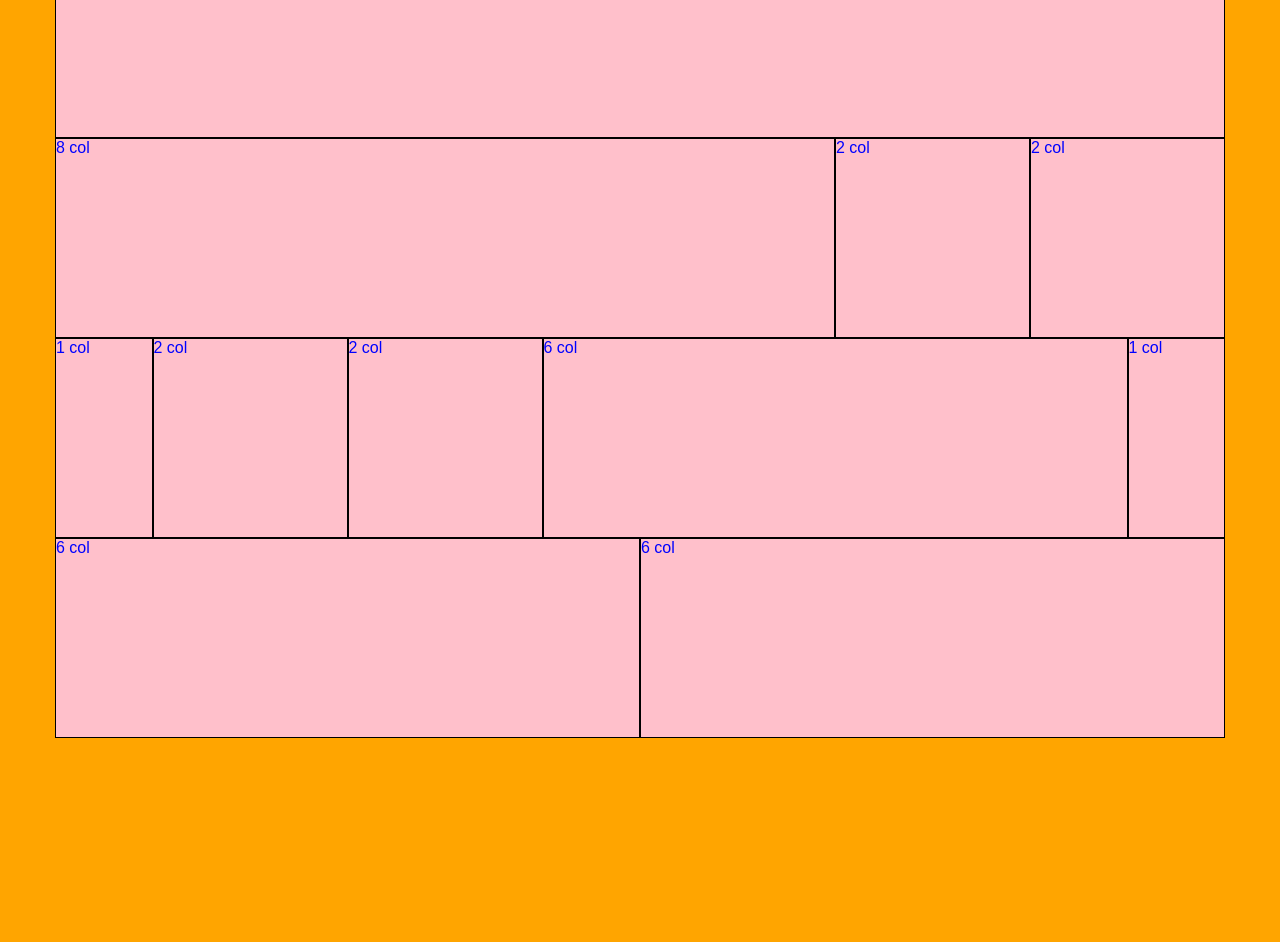
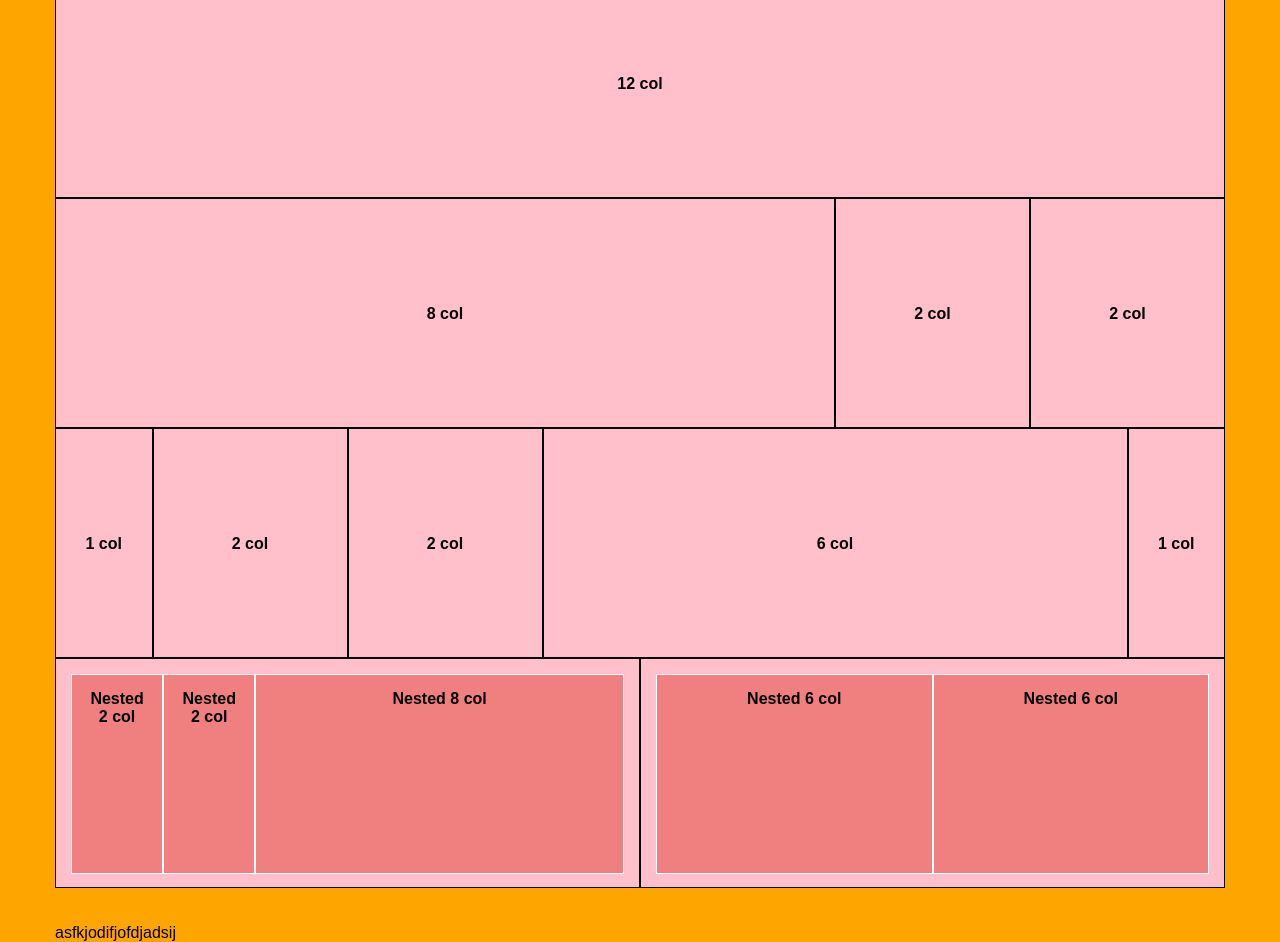
Before and after one commit to simonebresci/html-css-12bool, a plain HTML site: page index.html in a window 1280 px wide. Shown: the part 280-1222 px from the top of the page. Before the commit the page ends 1018 px from the top, so only its background shows below. Drawn offline with Linux system fonts and the light colour scheme.

Commit message:
layout blocchi nested ricreato

```diff
--- a/css/style.css
+++ b/css/style.css
@@ -9,8 +9,51 @@
 
 /* Proprietà div */
 [class*="col-"]{
-  color:blue;
-  height: 200px;
+  color:black;
+  font-weight: bold;
+  height: 230px; /* 200px + 30 di padding */
   background-color: pink;
   border: 1px solid black;
+
+  /* Centra testo nella cella */
+  line-height: 200px;
+  text-align: center;
 }
+
+
+/* Aggiungi padding alle celle nested */
+.container [class*="col-"]{
+  padding: 15px;
+
+}
+
+/* .container [class*="col-"] .container{
+  background-color: green;
+} */
+
+/* Seleziona le colonne nested */
+.container [class*="col-"] .container [class*="col-"]{
+  background-color: lightcoral;
+  border: 1px solid white;
+  height: 200px;  /* 200-30 di padding*/
+
+  /* Resetta line-height */
+  line-height: normal;
+
+  /* Centra testo nella colonna */
+  /* position: relative;
+  top:10px; */
+  /* top:50%;
+  left:50%;
+  transform: translate("-50%";"-50%"); */ */
+
+}
+
+.container [class*="col-"] .container [class*="col-"] #text{
+  color: white;
+}
+
+/* Scrivi "nested" nel contenuto delle colonne nested */
+.container [class*="col-"] .container [class*="col-"]:before{
+  content: "Nested ";
+}
--- a/index.html
+++ b/index.html
@@ -62,8 +62,19 @@
 
         <!-- Riga 5 desktop -->
         <div class="container">
-          <div class="col-6">6 col</div>
-          <div class="col-6">6 col</div>
+          <div class="col-6">
+            <div class="container">
+              <div class="col-2">2 col</div>
+              <div class="col-2">2 col</div>
+              <div class="col-8">8 col</div>
+            </div>
+          </div>
+          <div class="col-6">
+            <div class="container">
+              <div class="col-6">6 col</div>
+              <div class="col-6">6 col</div>
+            </div>
+          </div>
         </div>
         <!-- /Riga 5 desktop -->
 
@@ -72,6 +83,12 @@
 
 
       <!-- Test colonne -->
+      <br>
+      <br>
+      <div class="container">
+        asfkjodifjofdjadsij
+      </div>
+
       <!-- <div class="container">
         <div class="col-1">1 col</div>
         <div class="col-2">2 col</div>
```
